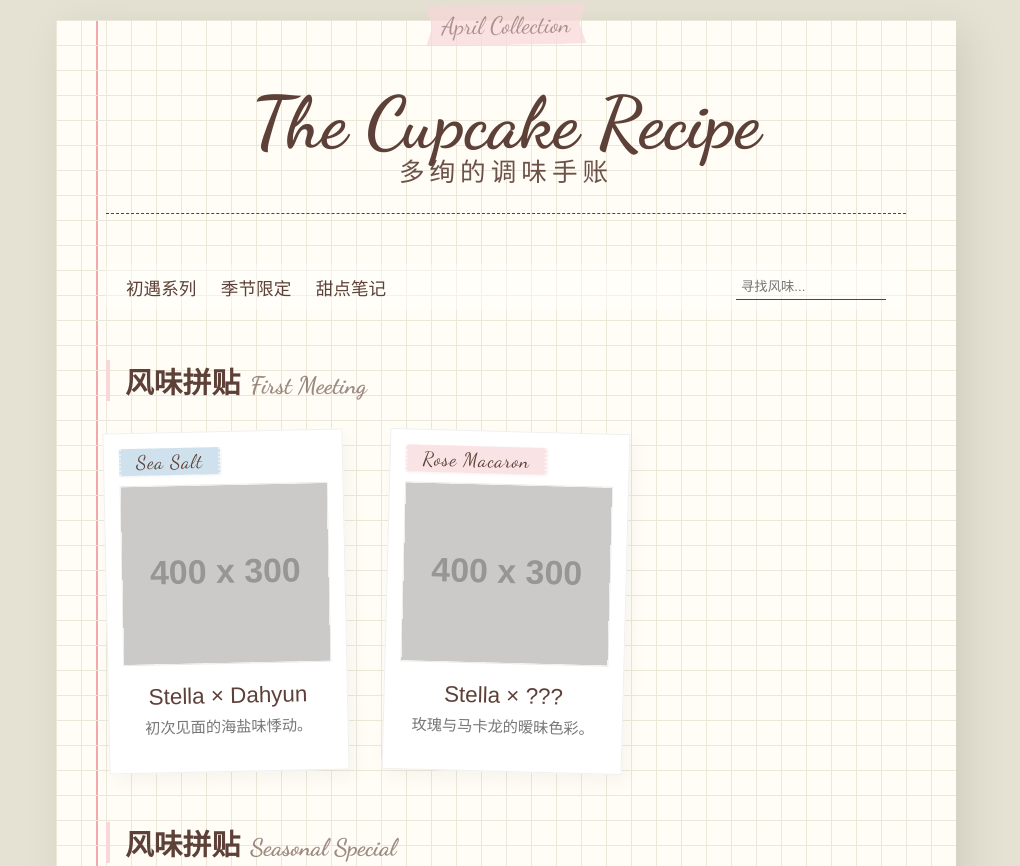
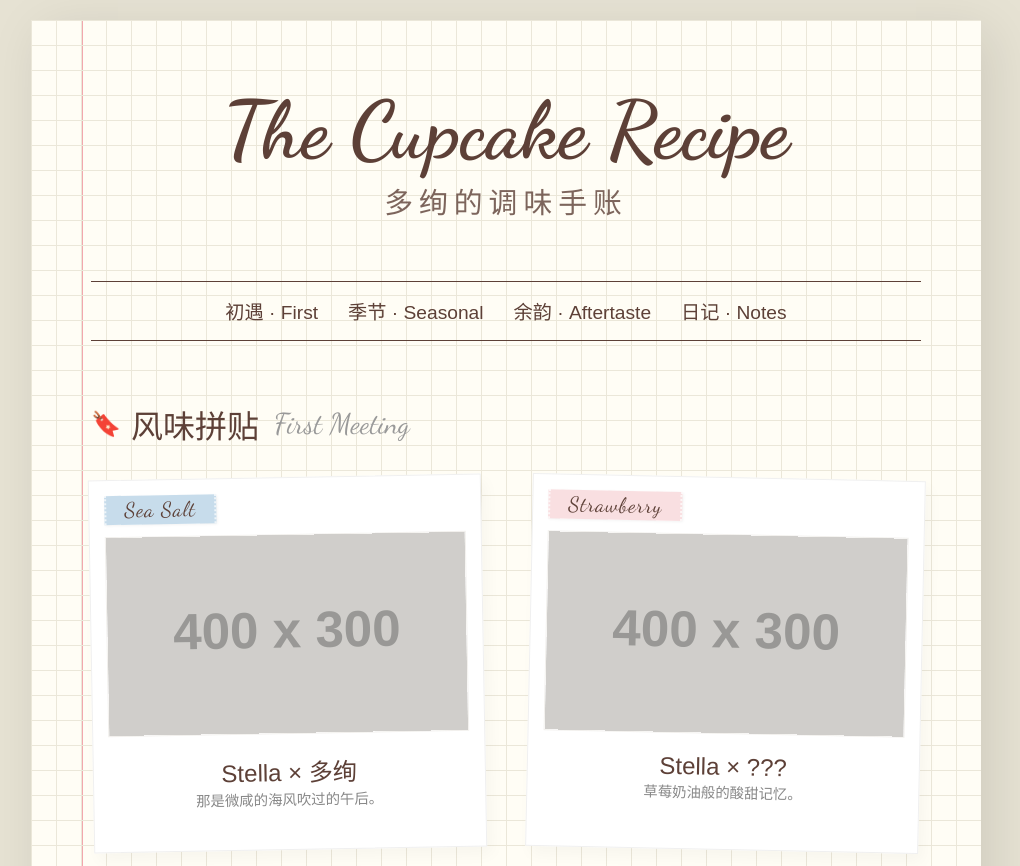
Before and after one commit to shengbingl452-cell/The-Cupcake-Recipe, a plain HTML site: page index.html in a window 1280 px wide. Shown: the top 866 px of the page, without its empty margins (134-1154 px from the left). Drawn offline with Linux system fonts and the light colour scheme; placeholder pictures from the web are drawn by us.

Commit message:
7️⃣22

```diff
--- a/index.html
+++ b/index.html
@@ -12,11 +12,12 @@
             --text-brown: #5D4037;
             --grid-line: #EBE7D9;
             --margin-line: #F2A7AD;
-            --washi-pink: rgba(248, 215, 218, 0.7);
-            --washi-blue: rgba(186, 212, 230, 0.7);
-            --washi-yellow: rgba(250, 237, 193, 0.7);
+            /* 胶带颜色库 */
+            --tape-pink: rgba(248, 215, 218, 0.8);
+            --tape-blue: rgba(186, 212, 230, 0.8);
+            --tape-gold: rgba(250, 237, 193, 0.8);
+            --tape-mint: rgba(210, 235, 220, 0.8);
 
-            /* 字体配置 */
             --font-en: 'Dancing Script', cursive;
             --font-zh: "STXingkai", "华文行楷", "PingFang SC", "Lantinghei SC", sans-serif;
         }
@@ -26,7 +27,7 @@
         body {
             background-color: #E6E2D3;
             font-family: var(--font-zh);
-            font-weight: 300; /* 模拟细笔迹 */
+            font-weight: 300;
             color: var(--text-brown);
             padding: 20px;
             display: flex;
@@ -34,218 +35,199 @@
             -webkit-font-smoothing: antialiased;
         }
 
-        /* 手账容器 */
+        /* 手账本主体 */
         .journal-book {
             width: 100%;
-            max-width: 900px;
+            max-width: 950px;
             background-color: var(--bg-paper);
             min-height: 100vh;
             position: relative;
-            box-shadow: 10px 10px 40px rgba(0,0,0,0.1);
-            padding: 60px 50px;
+            box-shadow: 10px 10px 50px rgba(0,0,0,0.1);
+            padding: 70px 60px;
+            /* 网格线与边线 */
             background-image:
                 linear-gradient(var(--grid-line) 1px, transparent 1px),
                 linear-gradient(90deg, var(--grid-line) 1px, transparent 1px),
                 linear-gradient(90deg, var(--margin-line) 2px, transparent 2px);
             background-size: 25px 25px, 25px 25px, 100% 100%;
-            background-position: 0 0, 0 0, 40px 0;
+            background-position: 0 0, 0 0, 50px 0;
         }
 
-        /* 顶部装饰 */
-        .washi-tape-top {
-            position: absolute;
-            width: 160px;
-            height: 40px;
-            top: -15px;
-            left: 50%;
-            transform: translateX(-50%) rotate(-1deg);
-            background: var(--washi-pink);
-            z-index: 10;
+        /* 顶部大标题 */
+        header {
+            text-align: center;
+            margin-bottom: 60px;
+            position: relative;
+        }
+
+        .art-title {
+            font-family: var(--font-en);
+            font-size: 5rem;
+            font-weight: 700;
+            line-height: 1;
+            margin-bottom: 5px;
+        }
+
+        .subtitle {
+            font-size: 1.8rem;
+            letter-spacing: 6px;
+            opacity: 0.8;
+            margin-top: 10px;
+        }
+
+        /* 导航栏 */
+        nav {
+            display: flex;
+            justify-content: center;
+            gap: 30px;
+            margin-bottom: 50px;
+            border-top: 1px solid var(--text-brown);
+            border-bottom: 1px solid var(--text-brown);
+            padding: 15px 0;
+        }
+
+        nav a {
+            text-decoration: none;
+            color: var(--text-brown);
+            font-size: 1.2rem;
+            transition: 0.3s;
+        }
+
+        nav a:hover { transform: scale(1.1); color: #D48891; }
+
+        /* 板块标题 */
+        .section-title {
+            font-size: 2rem;
+            margin: 60px 0 30px;
+            font-weight: 400;
             display: flex;
             align-items: center;
-            justify-content: center;
-            font-family: var(--font-en);
-            font-size: 1.5rem;
-            color: rgba(93, 64, 55, 0.5);
-            box-shadow: 2px 2px 5px rgba(0,0,0,0.02);
-            clip-path: polygon(0% 0%, 100% 0%, 96% 50%, 100% 100%, 0% 100%, 4% 50%);
         }
 
-        header {
-            text-align: center;
-            margin-bottom: 50px;
-            border-bottom: 1px dashed var(--text-brown);
-            padding-bottom: 25px;
-        }
-
-        .art-title { font-family: var(--font-en); font-size: 4.5rem; font-weight: 700; margin-bottom: -15px; }
-        .subtitle { font-size: 1.6rem; letter-spacing: 5px; opacity: 0.9; }
-
-        nav {
-            display: flex;
-            justify-content: space-between;
-            align-items: center;
-            margin-bottom: 40px;
-            background: rgba(255,255,255,0.4);
-            padding: 10px 20px;
-            border-radius: 4px;
-        }
-
-        .nav-links a { text-decoration: none; color: var(--text-brown); margin-right: 20px; font-size: 1.1rem; }
-
-        /* 内容板块通用 */
-        .section-title {
-            font-size: 1.8rem;
-            margin: 50px 0 30px;
-            padding-left: 15px;
-            border-left: 4px solid var(--accent-pink);
-            display: flex;
-            align-items: baseline;
+        .section-title::before {
+            content: "🔖";
+            margin-right: 10px;
+            font-size: 1.5rem;
         }
 
         .section-title span {
             font-family: var(--font-en);
-            font-size: 1.5rem;
-            margin-left: 10px;
-            opacity: 0.6;
+            font-size: 1.8rem;
+            margin-left: 15px;
+            color: #999;
         }
 
-        /* 风味拼贴网格 */
+        /* 网格布局 */
         .flavor-grid {
             display: grid;
-            grid-template-columns: repeat(auto-fill, minmax(240px, 1fr));
-            gap: 40px;
-            margin-bottom: 30px;
+            grid-template-columns: repeat(auto-fill, minmax(260px, 1fr));
+            gap: 45px;
         }
 
-        /* 纸胶带标签效果 */
-        .flavor-tag {
-            display: inline-block;
-            font-family: var(--font-en);
-            font-size: 1.2rem;
-            letter-spacing: 1px;
-            background: var(--washi-blue);
-            padding: 2px 15px;
-            margin-bottom: 10px;
+        /* 卡片设计 (拍立得+纸胶带) */
+        .recipe-card {
+            background: #fff;
+            padding: 15px 15px 40px 15px;
+            border: 1px solid #f0f0f0;
+            box-shadow: 5px 8px 15px rgba(0,0,0,0.03);
             position: relative;
-            box-shadow: 1px 1px 3px rgba(0,0,0,0.05);
-            border-left: 2px dotted rgba(255,255,255,0.6);
-            border-right: 2px dotted rgba(255,255,255,0.6);
+            transition: 0.4s ease;
         }
 
-        /* 卡片设计 (拍立得风格) */
-        .recipe-card {
-            background: #fff;
-            padding: 15px 15px 35px 15px; /* 底部留白多一点写名字 */
-            border: 1px solid #f0f0f0;
-            transition: 0.4s cubic-bezier(0.175, 0.885, 0.32, 1.275);
-            box-shadow: 5px 8px 20px rgba(0,0,0,0.04);
-            position: relative;
-        }
-
-        .recipe-card:nth-child(even) { transform: rotate(1.5deg); }
-        .recipe-card:nth-child(odd) { transform: rotate(-1.2deg); }
-
         .recipe-card:hover {
-            transform: translateY(-10px) rotate(0deg) scale(1.02);
-            z-index: 10;
+            transform: translateY(-10px) scale(1.03);
+            z-index: 5;
             box-shadow: 15px 25px 40px rgba(0,0,0,0.08);
         }
 
         .card-img {
             width: 100%;
-            height: 180px;
+            height: 200px;
             object-fit: cover;
             border: 1px solid #eee;
-            filter: sepia(5%) contrast(95%);
+            filter: sepia(5%);
+        }
+
+        /* 纸胶带标签 */
+        .flavor-tag {
+            display: inline-block;
+            font-family: var(--font-en);
+            font-size: 1.3rem;
+            letter-spacing: 1px;
+            padding: 2px 18px;
+            margin-bottom: 12px;
+            position: relative;
+            box-shadow: 1px 1px 3px rgba(0,0,0,0.05);
+            /* 胶带撕裂感 */
+            border-left: 2px dotted rgba(255,255,255,0.7);
+            border-right: 2px dotted rgba(255,255,255,0.7);
         }
 
         .recipe-card h3 {
-            font-size: 1.4rem;
+            font-size: 1.5rem;
             margin-top: 15px;
             font-weight: 400;
             text-align: center;
         }
 
-        .recipe-card p {
-            font-size: 0.95rem;
-            color: #777;
-            text-align: center;
-            margin-top: 5px;
-        }
-
-        /* 笔记区 */
+        /* 笔记区域 */
         .note-page {
             background: white;
-            padding: 40px;
+            padding: 50px;
             border: 1px solid #f0f0f0;
             background-image: linear-gradient(#f9f9f9 1px, transparent 1px);
-            background-size: 100% 2.8rem;
-            line-height: 2.8rem;
-            font-size: 1.2rem;
+            background-size: 100% 3rem;
+            line-height: 3rem;
+            font-size: 1.3rem;
+            margin-bottom: 50px;
         }
 
         footer {
             text-align: center;
-            padding: 60px 0;
+            padding: 50px 0;
             font-family: var(--font-en);
-            font-size: 1.5rem;
+            font-size: 1.8rem;
             opacity: 0.6;
         }
 
-        .search-bar input {
-            background: transparent;
-            border: none;
-            border-bottom: 1px solid var(--text-brown);
-            padding: 5px;
-            width: 150px;
-            outline: none;
-            font-family: var(--font-zh);
-        }
-
-        @media (max-width: 600px) {
-            .journal-book { padding: 40px 15px; }
-            .art-title { font-size: 3rem; }
+        /* 响应式 */
+        @media (max-width: 768px) {
+            .journal-book { padding: 40px 20px; }
+            .art-title { font-size: 3.5rem; }
+            nav { gap: 15px; flex-wrap: wrap; }
         }
     </style>
 </head>
 <body>
 
     <div class="journal-book">
-        <div class="washi-tape-top">April Collection</div>
-
         <header>
             <h1 class="art-title">The Cupcake Recipe</h1>
             <p class="subtitle">多绚的调味手账</p>
         </header>
 
         <nav>
-            <div class="nav-links">
-                <a href="#collage-1">初遇系列</a>
-                <a href="#collage-2">季节限定</a>
-                <a href="#notes">甜点笔记</a>
-            </div>
-            <div class="search-bar">
-                <input type="text" placeholder="寻找风味...">
-            </div>
+            <a href="#collage-1">初遇 · First</a>
+            <a href="#collage-2">季节 · Seasonal</a>
+            <a href="#collage-3">余韵 · Aftertaste</a>
+            <a href="#notes">日记 · Notes</a>
         </nav>
 
         <main>
             <section id="collage-1">
                 <h2 class="section-title">风味拼贴 <span>First Meeting</span></h2>
                 <div class="flavor-grid">
-                    <article class="recipe-card">
-                        <span class="flavor-tag">Sea Salt</span>
-                        <img src="https://via.placeholder.com/400x300/fdf5e6/5d4037?text=Stella+1" alt="Stella" class="card-img">
-                        <h3>Stella × Dahyun</h3>
-                        <p>初次见面的海盐味悸动。</p>
+                    <article class="recipe-card" style="transform: rotate(-1deg);">
+                        <span class="flavor-tag" style="background: var(--tape-blue);">Sea Salt</span>
+                        <img src="https://via.placeholder.com/400x300/fdf5e6/5d4037?text=Stella+1" class="card-img">
+                        <h3>Stella × 多绚</h3>
+                        <p style="text-align:center; font-size:0.9rem; color:#888;">那是微咸的海风吹过的午后。</p>
                     </article>
-
-                    <article class="recipe-card">
-                        <span class="flavor-tag" style="background: var(--washi-pink);">Rose Macaron</span>
-                        <img src="https://via.placeholder.com/400x300/fdf5e6/5d4037?text=Stella+2" alt="Stella" class="card-img">
+                    <article class="recipe-card" style="transform: rotate(1.2deg);">
+                        <span class="flavor-tag" style="background: var(--tape-pink);">Strawberry</span>
+                        <img src="https://via.placeholder.com/400x300/fdf5e6/5d4037?text=Stella+2" class="card-img">
                         <h3>Stella × ???</h3>
-                        <p>玫瑰与马卡龙的暧昧色彩。</p>
+                        <p style="text-align:center; font-size:0.9rem; color:#888;">草莓奶油般的酸甜记忆。</p>
                     </article>
                 </div>
             </section>
@@ -253,18 +235,35 @@
             <section id="collage-2">
                 <h2 class="section-title">风味拼贴 <span>Seasonal Special</span></h2>
                 <div class="flavor-grid">
-                    <article class="recipe-card">
-                        <span class="flavor-tag" style="background: var(--washi-yellow);">Honey Ginger</span>
-                        <img src="https://via.placeholder.com/400x300/fdf5e6/5d4037?text=Winter+Stella" alt="Stella" class="card-img">
+                    <article class="recipe-card" style="transform: rotate(0.5deg);">
+                        <span class="flavor-tag" style="background: var(--tape-gold);">Honey Ginger</span>
+                        <img src="https://via.placeholder.com/400x300/fdf5e6/5d4037?text=Winter" class="card-img">
                         <h3>冬日限定 · Stella</h3>
-                        <p>在暖炉旁分享的一小块生姜蜂蜜蛋糕。</p>
+                        <p style="text-align:center; font-size:0.9rem; color:#888;">生姜蜂蜜带来的暖意。</p>
                     </article>
+                    <article class="recipe-card" style="transform: rotate(-1.5deg);">
+                        <span class="flavor-tag" style="background: var(--tape-mint);">Matcha</span>
+                        <img src="https://via.placeholder.com/400x300/fdf5e6/5d4037?text=Spring" class="card-img">
+                        <h3>春日余韵 · Stella</h3>
+                        <p style="text-align:center; font-size:0.9rem; color:#888;">抹茶的微苦是春天的告别。</p>
+                    </article>
+                </div>
+            </section>
 
-                    <article class="recipe-card">
-                        <span class="flavor-tag" style="background: #E8F5E9; color: #43A047;">Matcha Latte</span>
-                        <img src="https://via.placeholder.com/400x300/fdf5e6/5d4037?text=Spring+Stella" alt="Stella" class="card-img">
-                        <h3>春日余韵 · Stella</h3>
-                        <p>抹茶的微苦，正如那些还未道别的春天。</p>
+            <section id="collage-3">
+                <h2 class="section-title">风味拼贴 <span>Aftertaste Collection</span></h2>
+                <div class="flavor-grid">
+                    <article class="recipe-card" style="transform: rotate(1deg);">
+                        <span class="flavor-tag" style="background: #E1BEE7; color: #6A1B9A;">Lavender</span>
+                        <img src="https://via.placeholder.com/400x300/fdf5e6/5d4037?text=Night" class="card-img">
+                        <h3>深夜物语 · Stella</h3>
+                        <p style="text-align:center; font-size:0.9rem; color:#888;">薰衣草色的梦境碎片。</p>
+                    </article>
+                    <article class="recipe-card" style="transform: rotate(-0.8deg);">
+                        <span class="flavor-tag" style="background: #FFE0B2; color: #E65100;">Caramel</span>
+                        <img src="https://via.placeholder.com/400x300/fdf5e6/5d4037?text=Caramel" class="card-img">
+                        <h3>焦糖记忆 · Stella</h3>
+                        <p style="text-align:center; font-size:0.9rem; color:#888;">被熬煮得很浓稠的思念。</p>
                     </article>
                 </div>
             </section>
@@ -272,8 +271,8 @@
             <section id="notes">
                 <h2 class="section-title">甜点师笔记 <span>Handwritten</span></h2>
                 <div class="note-page">
-                    <p>最近在想，如果把每一段关系都做成甜点，Stella 的那一份大概需要加入很多很多的云朵。那种轻盈的、几乎抓不住的甜，才是最让人着迷的地方。<br>
-                    我在手账本的第二页新贴了一枚抹茶色的胶带，用来记录那些微苦但回甘的瞬间。</p>
+                    <p>第 403 页。今天的调味实验非常成功。<br>
+                    我发现 Stella 的笑容里藏着一种无法复刻的香草比例。不是超市里售卖的那种精装版，而是手作店里带着颗粒感的、粗砺但真诚的香气。这种味道，我想用一整个板块来珍藏。</p>
                 </div>
             </section>
         </main>
```
